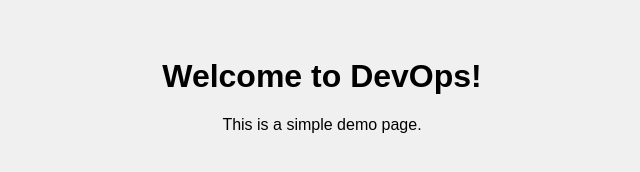
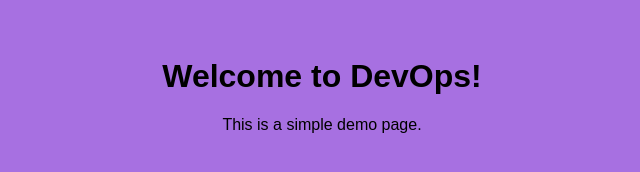
Before and after one commit to LiJiayuan1223/FirstGitHubProject, a plain HTML site: page index.html in a window 1280 px wide. Shown: the whole page, without its empty margins (318-958 px from the left). Drawn offline with Linux system fonts and the light colour scheme.

Commit message:
adding code to index.html

```diff
--- a/index.html
+++ b/index.html
@@ -9,7 +9,7 @@ initial-scale=1.0">
 
 <style>
 body {
-background-color: #f0f0f0;
+background-color: #a770e1;
 font-family: Arial, sans-serif;
 text-align: center;
 padding: 50px;
```
